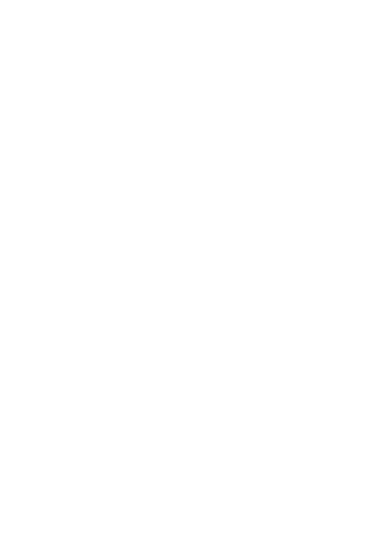
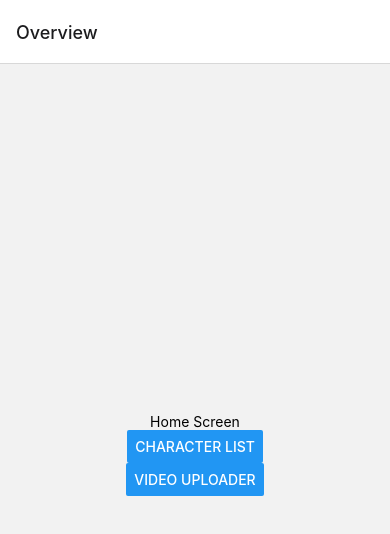
Before and after one commit to FrancoisvanRensburg/rickroll, a React Native app: screen / in a window 390 px wide. Shown: the top 534 px of the page. Built offline with nearby package versions, Linux system fonts and the light colour scheme; no server answers.

Commit message:
Added navigationm, starting with video uploader

```diff
--- a/App.tsx
+++ b/App.tsx
@@ -2,14 +2,27 @@
 import client from "./apollo/client";
 import CharacterListRework from "./components/CharacterListRework";
 import { ApolloProvider } from "react-apollo";
+import { NavigationContainer } from "@react-navigation/native";
+import { createNativeStackNavigator } from "@react-navigation/native-stack";
+import HomeScreen from "./screens/Home";
+import VideoUploaderScreen from "./screens/VideoUploaderScreen";
+
+const Stack = createNativeStackNavigator();
 
 export default function App() {
   return (
-    // @ts-ignore
-    <ApolloProvider client={client}>
-      <SafeAreaView>
-        <CharacterListRework />
-      </SafeAreaView>
-    </ApolloProvider>
+    <NavigationContainer>
+      {/*// @ts-ignore*/}
+      <ApolloProvider client={client}>
+        <Stack.Navigator>
+          <Stack.Screen name="Home" component={HomeScreen} options={{ title: "Overview" }} />
+          <Stack.Screen name={"CharacterList"} component={CharacterListRework} />
+          <Stack.Screen name={"VideoUploader"} component={VideoUploaderScreen} />
+        </Stack.Navigator>
+        {/*<SafeAreaView>*/}
+        {/*  <CharacterListRework />*/}
+        {/*</SafeAreaView>*/}
+      </ApolloProvider>
+    </NavigationContainer>
   );
 }
--- a/components/CharacterListRework.tsx
+++ b/components/CharacterListRework.tsx
@@ -65,12 +65,7 @@
 
   const renderFooter = () => {
     if (data && isLoadingMore) {
-      return (
-        <ActivityIndicator
-          size={"large"}
-          style={{ flex: 1, justifyContent: "center", alignItems: "center" }}
-        />
-      );
+      return <ActivityIndicator size={"large"} style={styles.loader} />;
     } else if (showNoMoreMessage) {
       return (
         <Text h4 style={{ textAlign: "center" }}>
@@ -122,6 +117,11 @@
   },
   label: {
     fontWeight: "bold"
+  },
+  loader: {
+    marginTop: 10,
+    alignItems: "center",
+    flex: 1
   }
 });
 
--- /dev/null
+++ b/screens/Home.tsx
@@ -0,0 +1,13 @@
+import { Text, View, Button } from "react-native";
+
+function HomeScreen({ navigation }: any) {
+  return (
+    <View style={{ flex: 1, alignItems: "center", justifyContent: "center" }}>
+      <Text>Home Screen</Text>
+      <Button title="Character list" onPress={() => navigation.navigate("CharacterList")} />
+      <Button title="Video uploader" onPress={() => navigation.navigate("VideoUploader")} />
+    </View>
+  );
+}
+
+export default HomeScreen;
--- /dev/null
+++ b/screens/VideoUploaderScreen.tsx
@@ -0,0 +1,11 @@
+import { Text, View } from "react-native";
+
+function VideoUploaderScreen() {
+  return (
+    <View>
+      <Text>This will be the video uploader screen</Text>
+    </View>
+  );
+}
+
+export default VideoUploaderScreen;
```
Also changed, not shown: package.json (+6 -2 lines), screens/CharacterListScreen.tsx (added, +12 -0 lines), utils/utils.ts (deleted, +0 -16 lines), hooks/useVideoUploader.ts (added), 1 other file (tests, documents, lock files or other folders).
